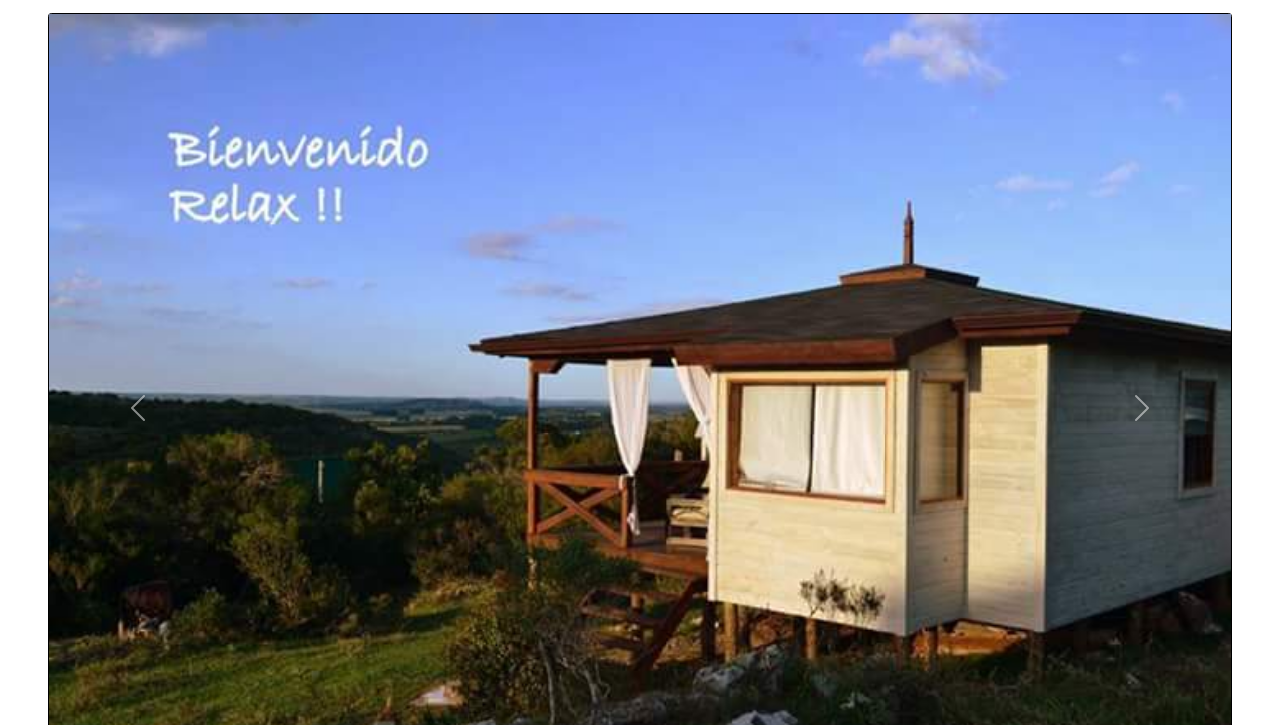
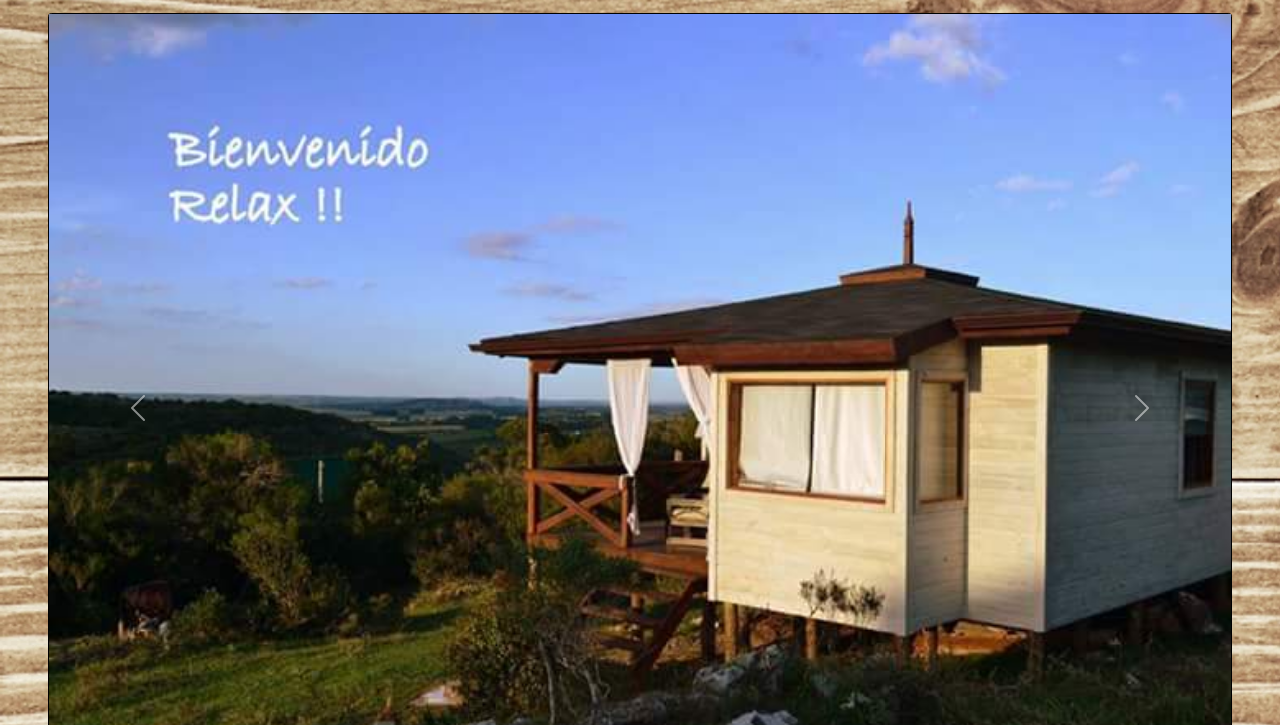
Before and after one commit to GattoG13/Entrega-DW29255, a website: page index.html in a window 1280 px wide. Shown: the part 185-910 px from the top of the page. Drawn offline with nearby package versions, Linux system fonts and the light colour scheme; files whose address does not match are found by name.

Commit message:
terceraentrenga

```diff
--- a/css/styles.css
+++ b/css/styles.css
@@ -6,7 +6,7 @@
 }
 
 body {
-  background-image: url("multimedia/images/img-index/fondodef1.svg");
+  background-image: url("../multimedia/images/fondo1.webp");
   background-size: cover;
 }
 
```
